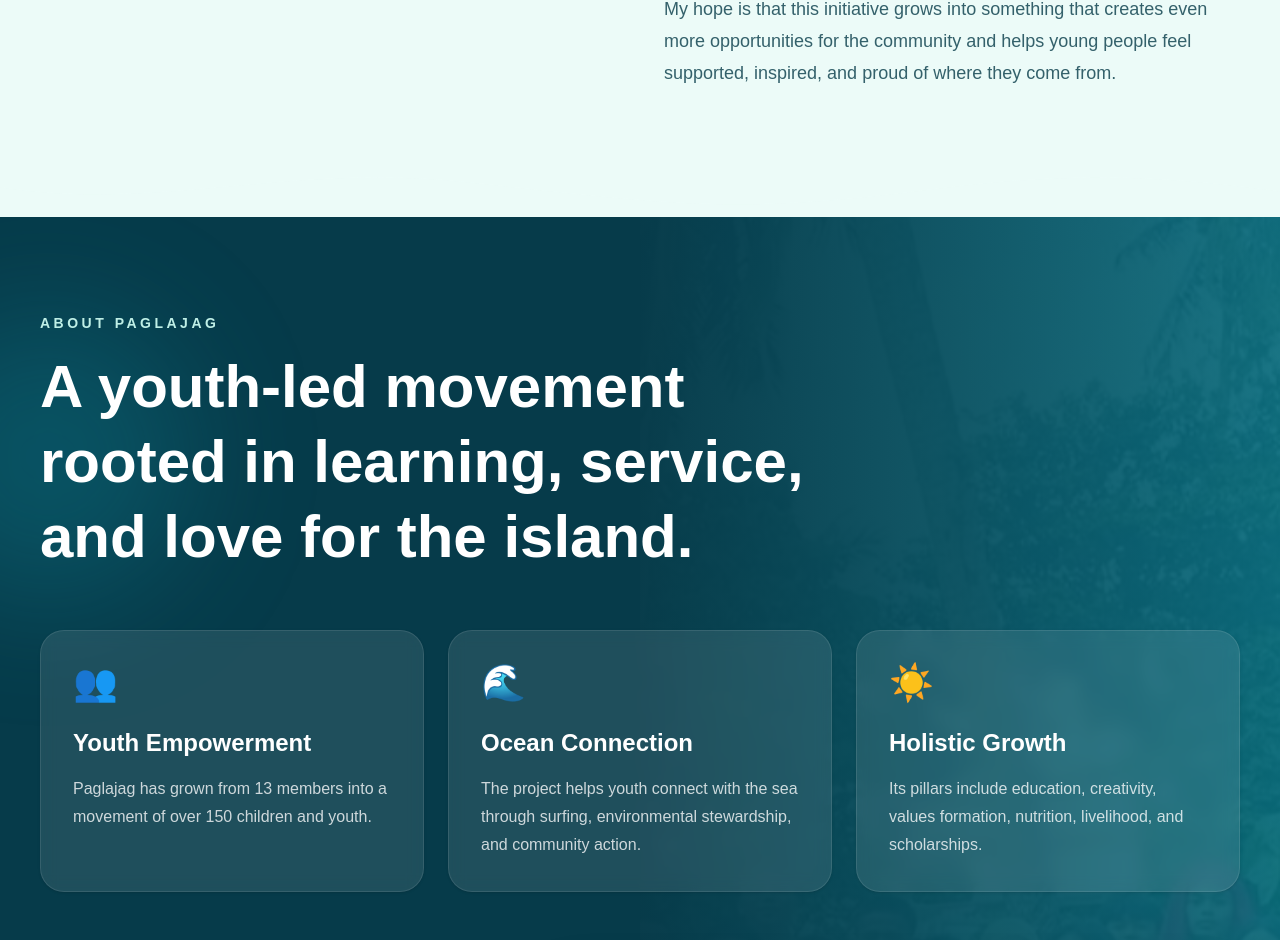
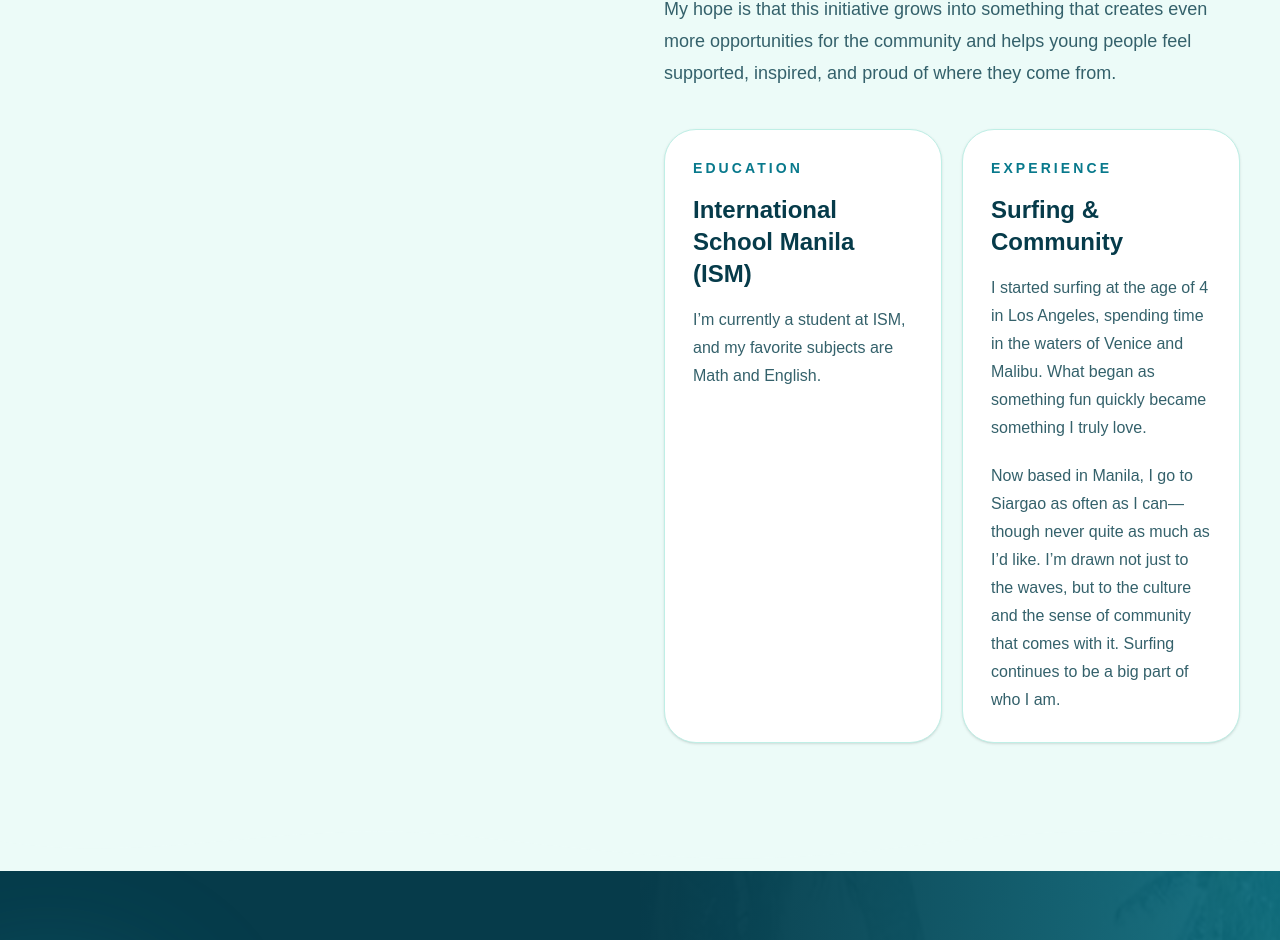
Before and after one commit to mikekerveillant/paglajag-surf, a Next.js app: page / in a window 1280 px wide. Shown: the part 3699-4639 px from the top of the page. Built offline with nearby package versions, Linux system fonts and the light colour scheme.

Commit message:
Update latest images and video

```diff
--- a/app/page.tsx
+++ b/app/page.tsx
@@ -456,6 +456,42 @@ export default function SiargaoSurfCampLandingPage() {
           <p className="mt-5 text-lg leading-8 text-[#34616B]">
             My hope is that this initiative grows into something that creates even more opportunities for the community and helps young people feel supported, inspired, and proud of where they come from.
           </p>
+                  <div className="mt-10 grid grid-cols-1 gap-5 md:grid-cols-2">
+            <div className="rounded-[2rem] border border-[#BFEFE6] bg-white p-7 shadow-sm">
+              <p className="text-sm font-semibold uppercase tracking-[0.22em] text-[#08798C]">
+                Education
+              </p>
+
+              <h3 className="mt-4 text-2xl font-semibold text-[#063B4A]">
+                International School Manila (ISM)
+              </h3>
+
+              <p className="mt-4 leading-7 text-[#34616B]">
+                I’m currently a student at ISM, and my favorite subjects are Math and English.
+              </p>
+            </div>
+
+            <div className="rounded-[2rem] border border-[#BFEFE6] bg-white p-7 shadow-sm">
+              <p className="text-sm font-semibold uppercase tracking-[0.22em] text-[#08798C]">
+                Experience
+              </p>
+
+              <h3 className="mt-4 text-2xl font-semibold text-[#063B4A]">
+                Surfing & Community
+              </h3>
+
+              <p className="mt-4 leading-7 text-[#34616B]">
+                I started surfing at the age of 4 in Los Angeles, spending time in the waters of Venice and Malibu.
+                What began as something fun quickly became something I truly love.
+              </p>
+
+              <p className="mt-5 leading-7 text-[#34616B]">
+                Now based in Manila, I go to Siargao as often as I can—though never quite as much as I’d like.
+                I’m drawn not just to the waves, but to the culture and the sense of community that comes with it.
+                Surfing continues to be a big part of who I am.
+              </p>
+            </div>
+          </div>
         </div>
       </section>
 
```
